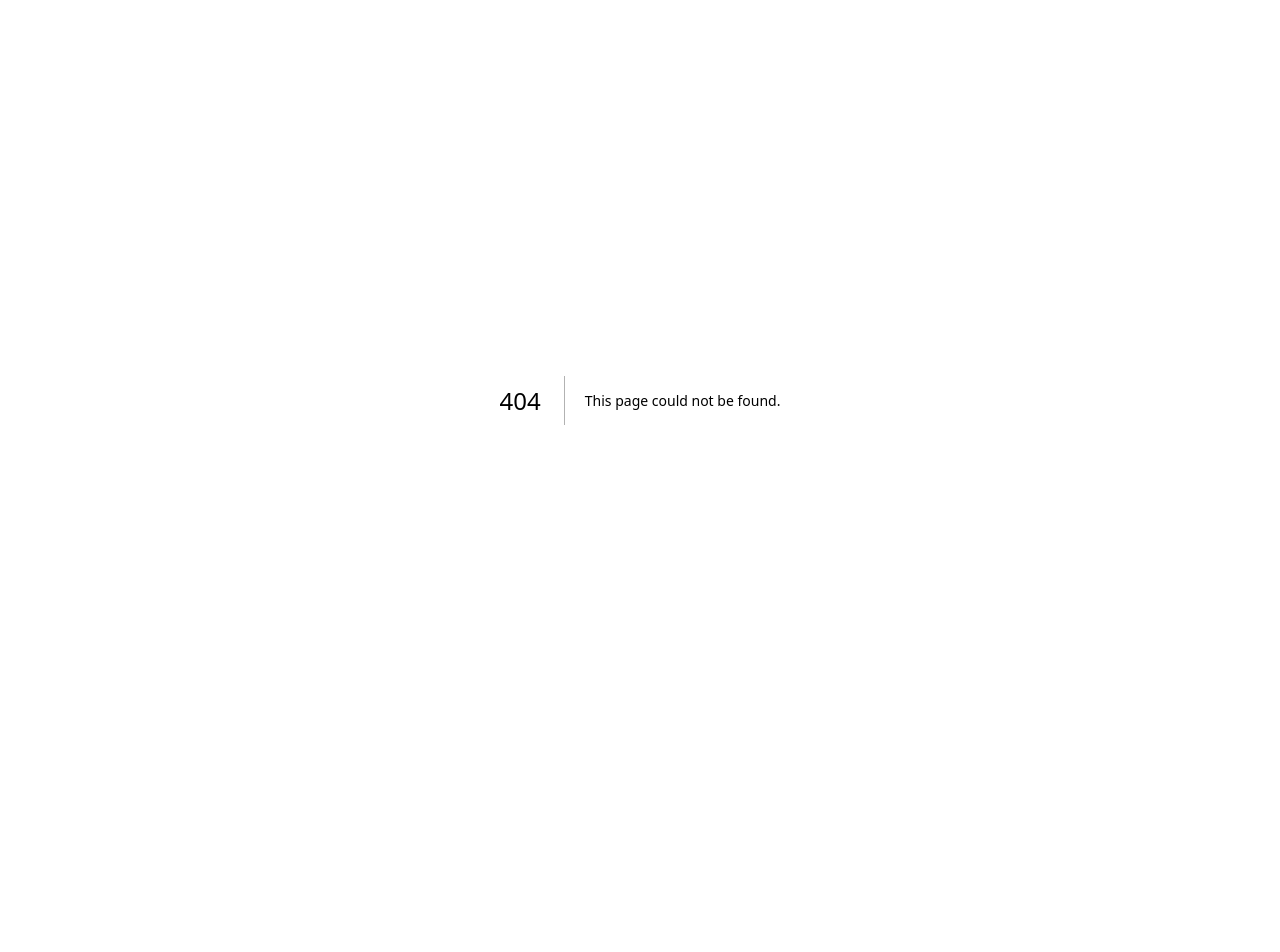
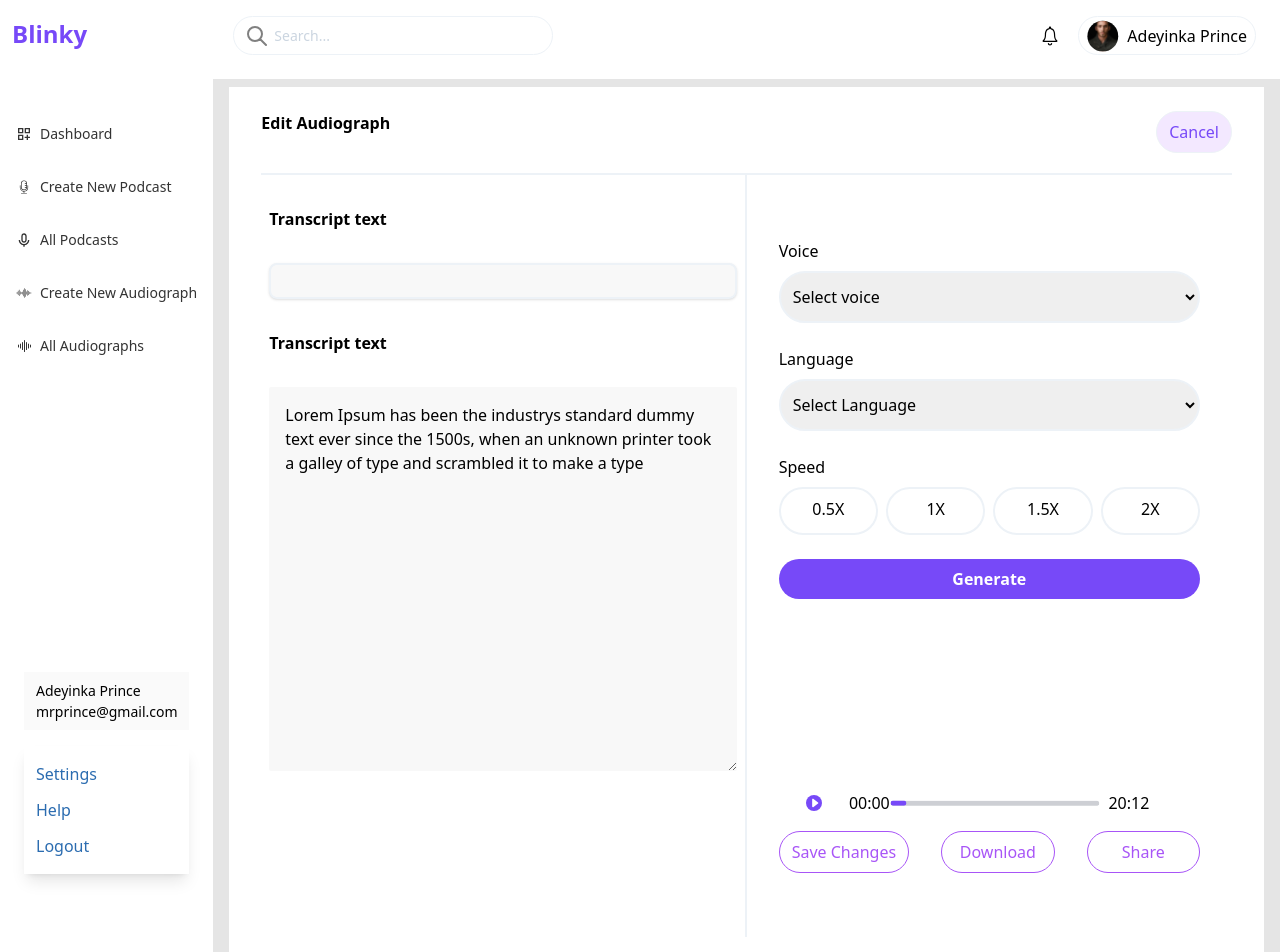
Before and after one commit to segunemma2003/blinkylatest, a Next.js app: page /create-podcast in a window 1280 px wide. Before the commit this address had no page. Shown: the top 952 px of the page. Before the commit the page ends 800 px from the top, so only its background shows below. Built offline with nearby package versions, Linux system fonts and the light colour scheme.

Commit message:
create(fix): my pattern

```diff
--- /dev/null
+++ b/src/pages/create-podcast.tsx
@@ -0,0 +1,130 @@
+/* eslint-disable no-nested-ternary */
+/* eslint-disable eqeqeq */
+/* eslint-disable tailwindcss/no-custom-classname */
+import Head from 'next/head';
+import Image from 'next/image';
+import React from 'react';
+
+import Header from '@/components/Header';
+import Sidebar from '@/components/Sidebar';
+
+import Control from '../../public/icon/control.svg';
+import Play from '../../public/icon/play.svg';
+
+const CreatePodcast = () => {
+  return (
+    <div className="h-screen">
+      <Head>
+        <title>Home - Blinky</title>
+        <link rel="icon" href="/favicon.ico" />
+      </Head>
+      <Header />
+      <div className="flex h-auto  flex-row py-4">
+        <Sidebar />
+        <div className="h-full w-10/12 justify-between bg-[#E5E5E5]  px-4 py-2">
+          <div className="flex flex-col space-y-5 bg-white px-8 py-6">
+            <div className="flex flex-row justify-between">
+              <h4 className="text-1xl font-semibold">Edit Audiograph</h4>
+              <button
+                className="border-1 flex flex-row items-center gap-4 rounded-full
+              border bg-purple-100 px-3 py-2 text-[#7749F8]"
+              >
+                Cancel
+              </button>
+            </div>
+
+            <div className="flex flex-col border-t-2">
+              <div className={`flex flex-row`}>
+                <div className="flex w-1/2 flex-col  space-y-8 border-r-2 py-8 px-2">
+                  <div className="flex flex-col space-y-8">
+                    <label className="font-semibold">Transcript text</label>
+                    <input className="h-8 rounded-lg border-2 bg-[#F8F8F8] p-4 shadow" />
+                  </div>
+                  <div className="flex flex-col space-y-8">
+                    <label className="font-semibold">Transcript text</label>
+                    <textarea className="h-96 rounded-sm bg-[#F8F8F8] p-4">
+                      Lorem Ipsum has been the industrys standard dummy text
+                      ever since the 1500s, when an unknown printer took a
+                      galley of type and scrambled it to make a type
+                    </textarea>
+                  </div>
+                </div>
+                <div className="w-1/2  space-y-48 px-8 py-16">
+                  <div className="flex flex-col space-y-6">
+                    <div className="flex flex-col space-y-2">
+                      <label>Voice </label>
+                      <select className="rounded-full border-2 px-2 py-3">
+                        <option>Select voice </option>
+                      </select>
+                    </div>
+                    <div className="flex flex-col space-y-2">
+                      <label>Language </label>
+                      <select className="rounded-full border-2 px-2 py-3">
+                        <option>Select Language </option>
+                      </select>
+                    </div>
+                    <div className="flex flex-col space-y-2">
+                      <label>Speed </label>
+                      <div className="group flex flex-row justify-between space-x-2">
+                        <div className="h-12 w-1/4 rounded-full border-2 px-4 py-2 text-center">
+                          0.5X
+                        </div>
+                        <div className="h-12 w-1/4 rounded-full border-2 px-4 py-2 text-center">
+                          1X
+                        </div>
+                        <div className="h-12 w-1/4 rounded-full border-2 px-4 py-2 text-center">
+                          1.5X
+                        </div>
+                        <div className="h-12 w-1/4 rounded-full border-2 px-4 py-2 text-center">
+                          2X
+                        </div>
+                      </div>
+                    </div>
+                    <button className="w-full rounded-full bg-[#7749F8] py-2 font-semibold text-white">
+                      Generate
+                    </button>
+                  </div>
+                  <div className="flex flex-col space-y-4">
+                    <div className="flex flex-row items-center">
+                      <div className=" relative h-4 w-2/12 justify-center">
+                        <Image
+                          src={Play}
+                          className="rounded-full object-contain md:rounded"
+                          layout="fill"
+                          alt="hj"
+                        />
+                      </div>
+                      <p>00:00</p>
+                      <div className=" relative h-4 w-6/12 justify-center">
+                        <Image
+                          src={Control}
+                          className="rounded-full object-contain md:rounded"
+                          layout="fill"
+                          alt="hj"
+                        />
+                      </div>
+                      <p className="ml-2">20:12</p>
+                    </div>
+                    <div className="flex flex-row justify-center space-x-8">
+                      <button className="w-1/3 whitespace-nowrap rounded-full border border-purple-500 px-3 py-2 text-purple-500 hover:bg-purple-800 hover:text-white">
+                        Save Changes
+                      </button>
+                      <button className="w-1/3 whitespace-nowrap rounded-full border border-purple-500 px-3 py-2 text-purple-500 hover:bg-purple-800 hover:text-white">
+                        Download
+                      </button>
+                      <button className="w-1/3 whitespace-nowrap rounded-full border border-purple-500 px-3 py-2 text-purple-500 hover:bg-purple-800 hover:text-white">
+                        Share
+                      </button>
+                    </div>
+                  </div>
+                </div>
+              </div>
+            </div>
+          </div>
+        </div>
+      </div>
+    </div>
+  );
+};
+
+export default CreatePodcast;
```
Also changed, not shown: public/icon/audiographmain.svg (added).
